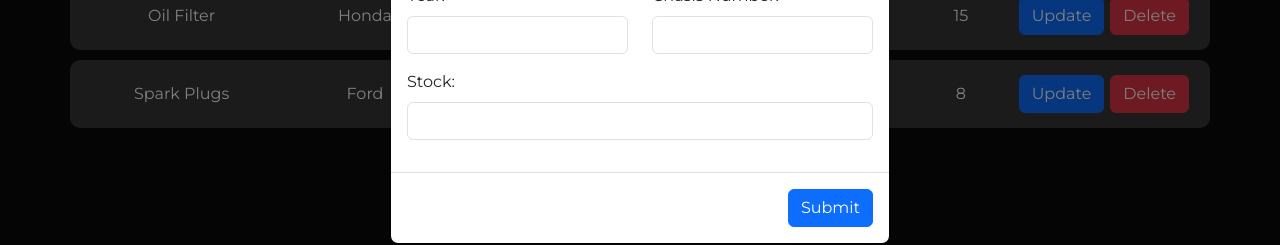
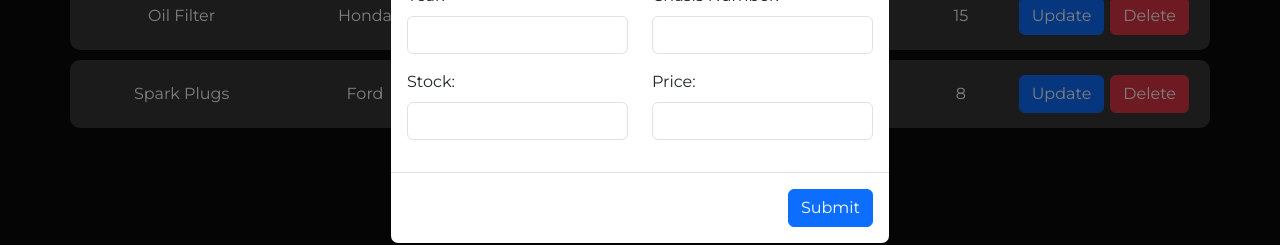
Before and after one commit to EConradie/DV200_MidTermAssessment, a React (Create React App) app in the folder client/: page /admin in a window 1280 px wide. Both pictures are taken after a click on the button "New Product". Shown: the part 302-547 px from the top of the page. Built offline with nearby package versions, Linux system fonts and the light colour scheme.

Commit message:
added price to the admin from

```diff
--- a/client/src/pages/admin.js
+++ b/client/src/pages/admin.js
@@ -18,6 +18,8 @@ function Admin() {
   const [chasisNum, setChasisNum] = useState('');
   const [year, setYear] = useState('');
   const [stock, setStock] = useState('');
+  const [price, setPrice] = useState('');
+
 
   const [showModal, setShowModal] = useState(false);
 
@@ -42,7 +44,7 @@ function Admin() {
       chasisNum: chasisNum,
       year: year,
       stock: stock,
-      price: price
+      price: price,
     };
 
     try {
@@ -135,6 +137,15 @@ function Admin() {
                     onChange={(e) => setStock(e.target.value)}
                   />
                 </Col>
+                <Col>
+                  <label htmlFor="price">Price:</label>
+                  <input className="form-control"
+                    type="text"
+                    id="price"
+                    value={model}
+                    onChange={(e) => setPrice(e.target.value)}
+                  />
+                </Col>
               </Row>
             </div>
           </form>
```
